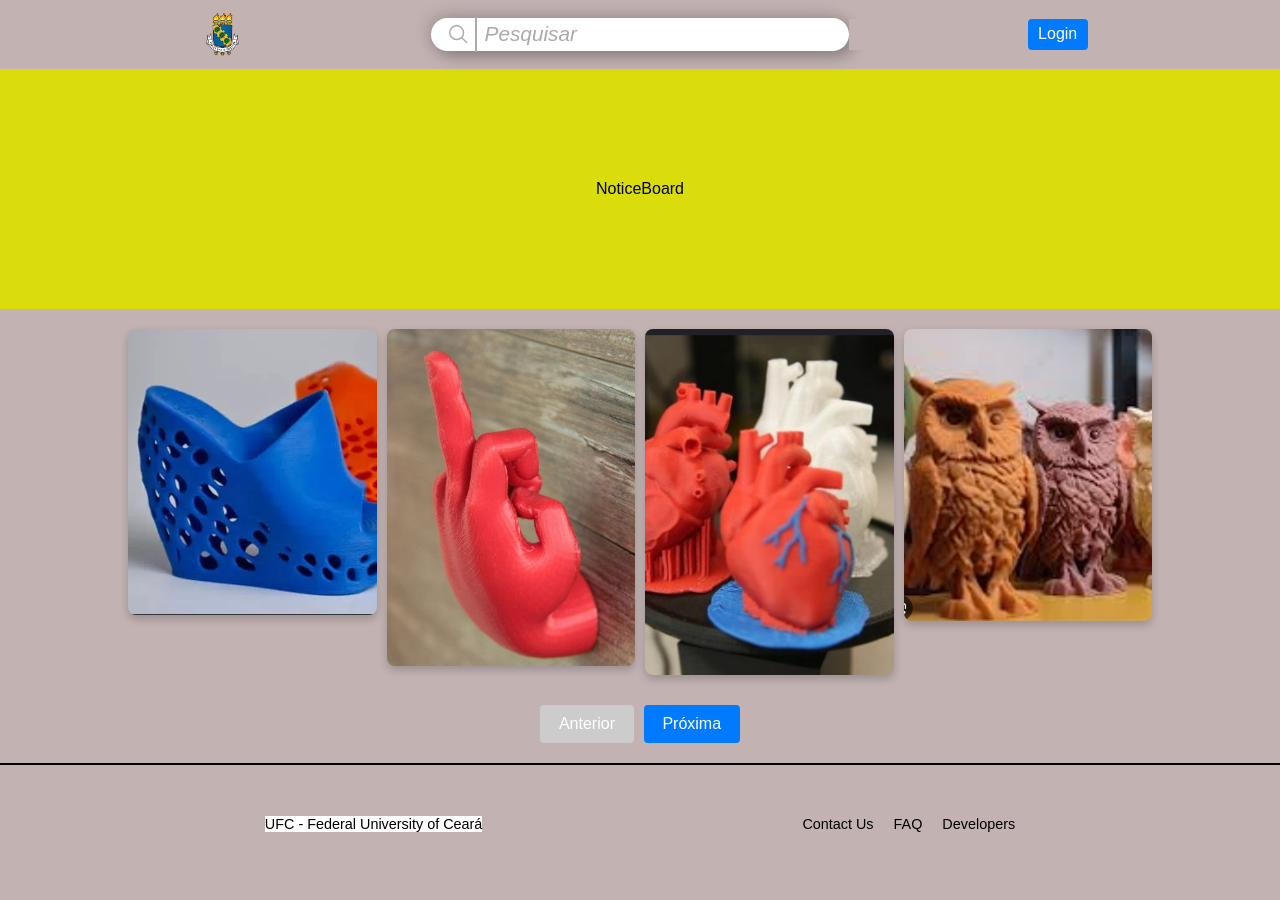
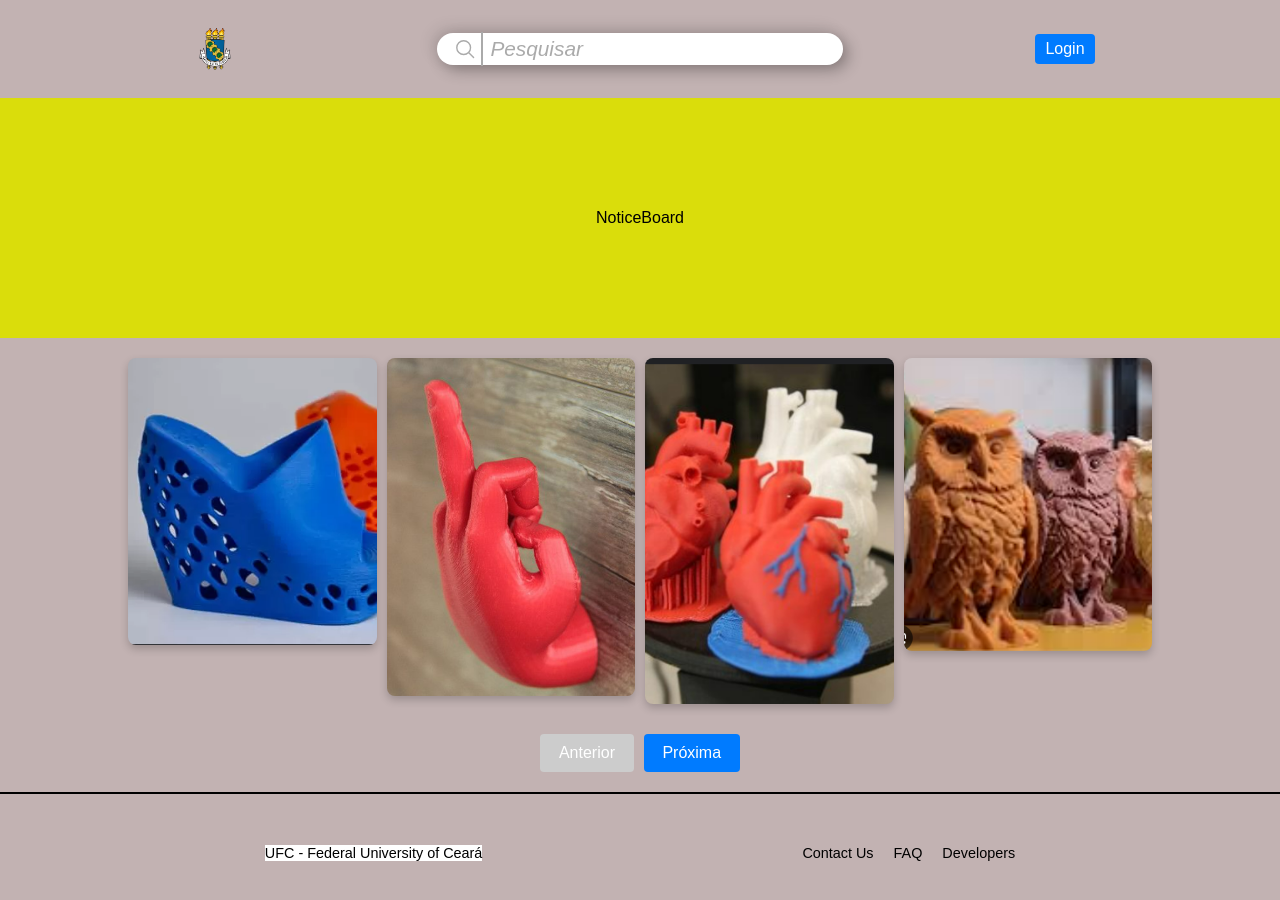
Before and after one commit to Nelson1Aguiar/Projeto_Integrador2, a React (Vite) app in the folder projeto_integrador2.client/: page / in a window 1280 px wide. Shown: the top 900 px of the page. Built offline with nearby package versions, Linux system fonts and the light colour scheme.

Commit message:
fix - islocked no componente de pesquisar

```diff
--- a/projeto_integrador2.client/src/assets/Components/HeaderPage/HeaderPage.jsx
+++ b/projeto_integrador2.client/src/assets/Components/HeaderPage/HeaderPage.jsx
@@ -16,7 +16,7 @@ const HeaderPage = ({ setPage, page, loginType, user, setUser }) => {
                 <img style={isLoginScreen ? { width: "15%" } : {}} src="src\assets\Components\HeaderPage\img\ufcSymbol.png" alt="UFC.Symbol.Header" />
             </div>
 
-                <SearchBar disabled={isLoginScreen}/>
+                <SearchBar isLocked={isLoginScreen}/>
 
             <div className='signIn'>
                 {!isAuthenticated && (
--- a/projeto_integrador2.client/src/assets/Components/SearchBar/SearchBar.css
+++ b/projeto_integrador2.client/src/assets/Components/SearchBar/SearchBar.css
@@ -7,7 +7,7 @@
     padding: 1.3%;
     align-items: center;
     box-shadow: 5px 5px 15px rgba(0, 0, 0, 0.3), -5px -5px 15px rgba(0, 0, 0, 0.1);
-
+    margin: 20px;
 }
 .iconSearchbar {
 
--- a/projeto_integrador2.client/src/assets/Components/SearchBar/SearchBar.jsx
+++ b/projeto_integrador2.client/src/assets/Components/SearchBar/SearchBar.jsx
@@ -1,14 +1,16 @@
 import { useState } from 'react';
 import { IoSearchOutline } from "react-icons/io5";
+import PropTypes from 'prop-types';
 import './SearchBar.css';
 
-const SearchBar = () => {
+const SearchBar = ({isLocked}) => {
     const [searchBar, setSearchBar] = useState('');
 
     const handleChange = (e) => {
         e.preventDefault();
         setSearchBar(e.target.value);
     };
+
 
     return (
         <div className='SearchBar'>
@@ -20,9 +22,15 @@ const SearchBar = () => {
                     type="text"
                     placeholder="Pesquisar"
                     value={searchBar}
-                    onChange={handleChange} />
+                    onChange={handleChange}
+                    disabled = {isLocked} />
         </div>
     );
+
+};
+SearchBar.propTypes = {
+    isLocked: PropTypes.bool,
+
 };
 
 export default SearchBar;
```
